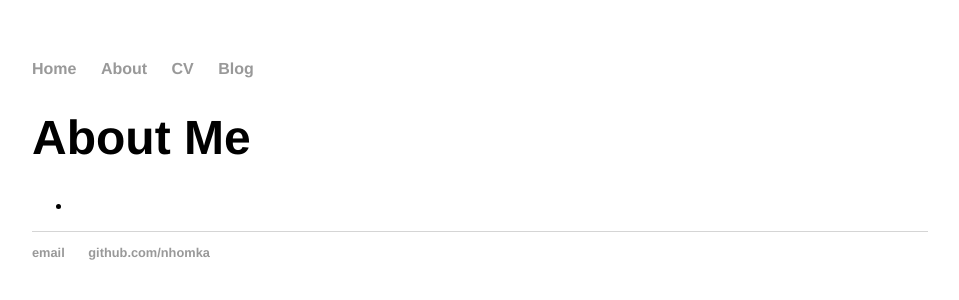
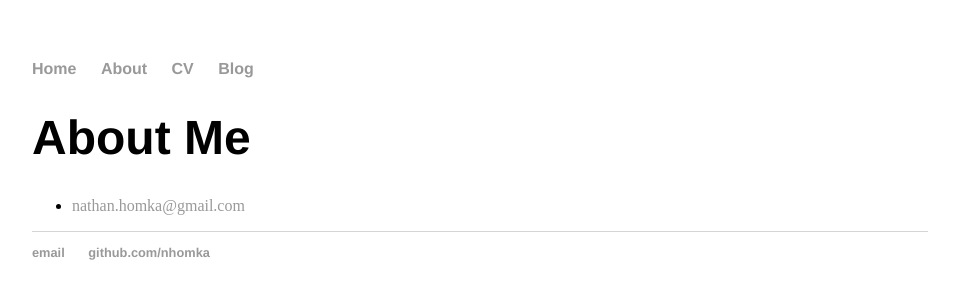
Before and after one commit to nhomka/nhomka.github.io, a Jekyll site: the page built from about/index.html, in a window 1280 px wide. Shown: the top 300 px of the page, without its empty margins (160-1119 px from the left). Built offline with Jekyll 4.4.1, drawn with Linux system fonts in a browser that asks for light colours.

Commit message:
Update index.html

```diff
--- a/about/index.html
+++ b/about/index.html
@@ -5,5 +5,5 @@ title: About Me
 	<h1>{{ page.title }}</h1>
 
   <ul class="contactInfo">
-    <li><a href="mailto:nathan.homka@gmail.com>"nathan.homka@gmail.com"</a></li>
+    <li><a href="mailto:nathan.homka@gmail.com">nathan.homka@gmail.com</a></li>
   </ul>
```
